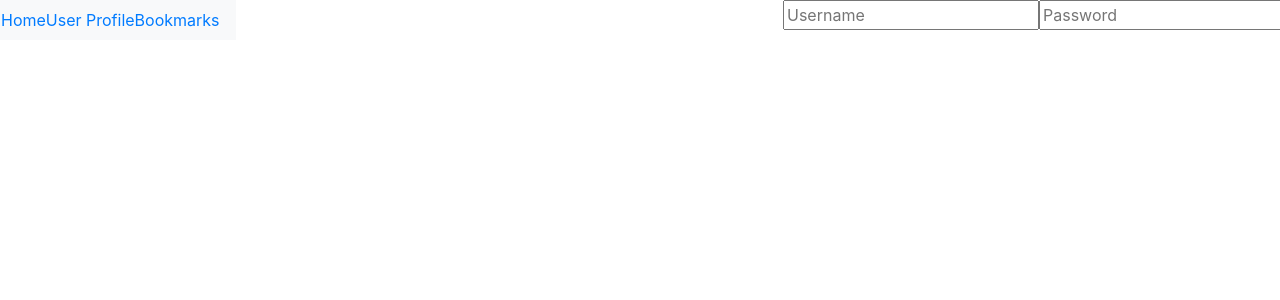
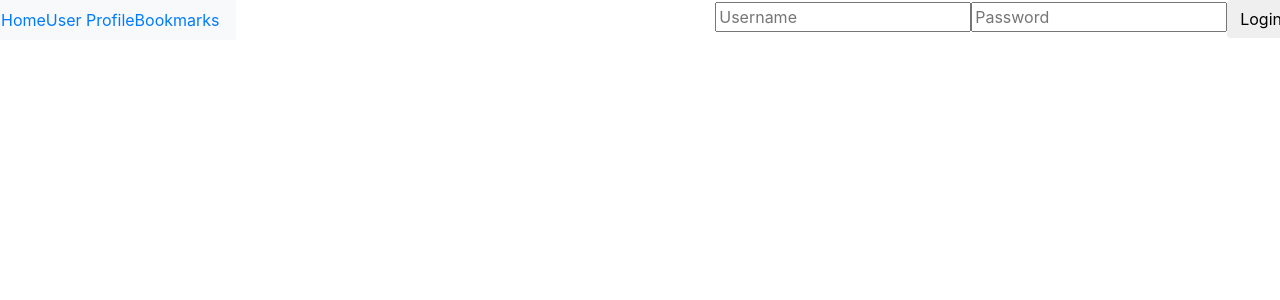
Before and after one commit to aidarous/react-photo-app, a React (Create React App) app: page / in a window 1280 px wide. Shown: the top 300 px of the page. Built offline with nearby package versions, Linux system fonts and the light colour scheme.

Commit message:
reinsert login button

```diff
--- a/src/App.js
+++ b/src/App.js
@@ -18,7 +18,7 @@ function App() {
                     <form className="ml-auto">
                         <input type="text" placeholder="Username" />
                         <input type="password" placeholder="Password" />
-
+                        <button type="submit" className="btn btn-default">Login</button>
                     </form>
       </div>
       <Switch>
```
